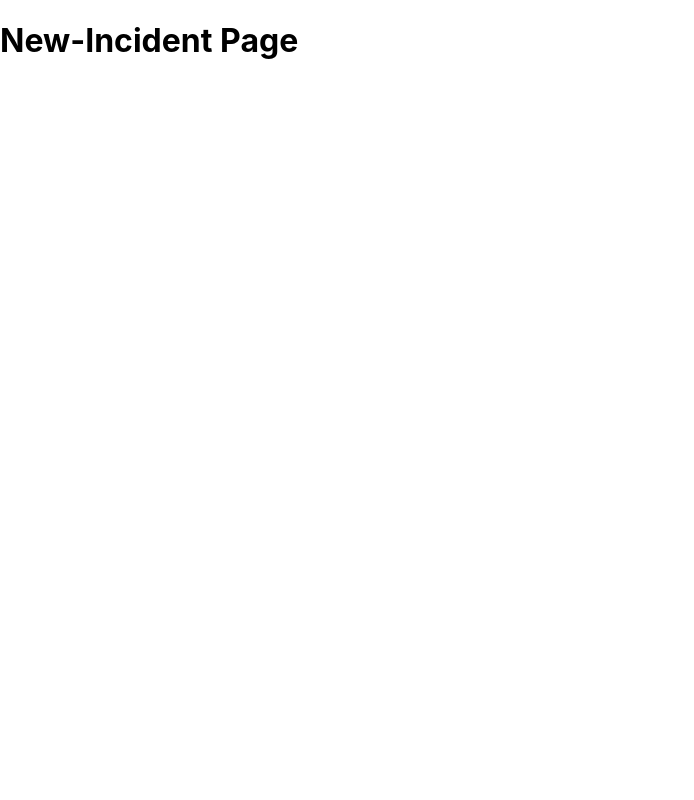
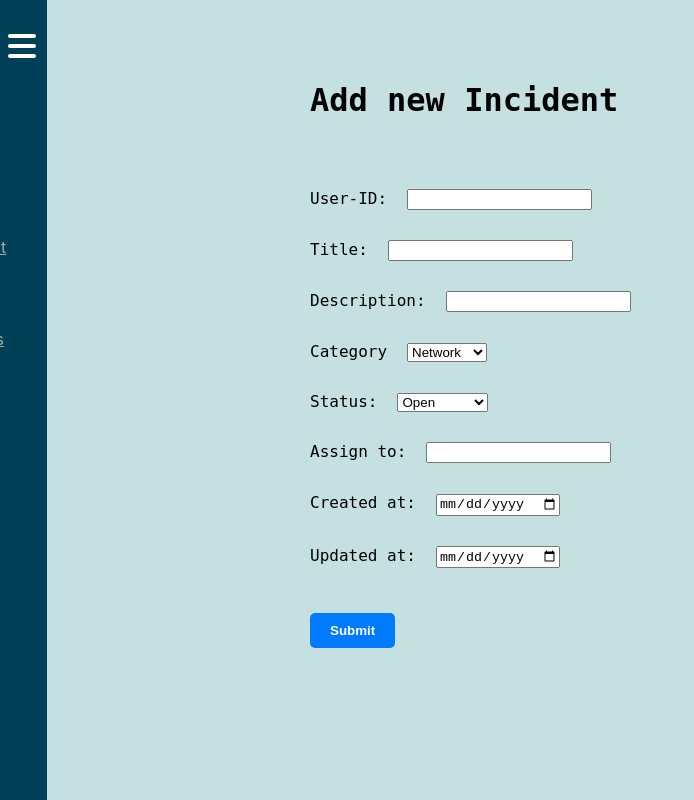
Before and after one commit to guelkuk/incident-management, a React (Create React App) app in the folder frontend/: page /newincident in a window 1280 px wide. Shown: the whole page, without its empty margins (0-694 px from the left). Built offline with nearby package versions, Linux system fonts and the light colour scheme.

Commit message:
frontend-newIncident

```diff
--- a/frontend/package.json
+++ b/frontend/package.json
@@ -12,6 +12,7 @@
     "@testing-library/user-event": "^13.5.0",
     "react": "^19.2.0",
     "react-dom": "^19.2.0",
+    "react-hook-form": "^7.65.0",
     "react-loaders": "^3.0.1",
     "react-router-dom": "^7.9.4",
     "react-scripts": "5.0.1",
--- a/frontend/src/App.js
+++ b/frontend/src/App.js
@@ -8,13 +8,13 @@ import NewIncident from './components/NewIncident/NewIncident';
 function App() {
     return (
         <Router>
-        <Routes>
-            <Route path="/" element={<Layout />}>
-                <Route index element={<Home />} />
-            </Route>
-            <Route path="newincident" element={<NewIncident />}></Route>
-            <Route path="myincident" element={<MyIncident />}></Route>
-        </Routes>
+            <Routes>
+                <Route path="/" element={<Layout />}>
+                    <Route index element={<Home />} />
+                    <Route path="newincident" element={<NewIncident />}/>
+                    <Route path="myincident" element={<MyIncident />}/>
+                </Route>
+            </Routes>
         </Router>
     );
 }
--- a/frontend/src/App.scss
+++ b/frontend/src/App.scss
@@ -1,5 +1,5 @@
 $primary-color: #C5E0E0;
 
 body {
-  font-family: Ebrima, sans-serif;
+  //font-family: Ebrima, sans-serif;
 }
--- a/frontend/src/components/Layout/Layout.scss
+++ b/frontend/src/components/Layout/Layout.scss
@@ -5,10 +5,9 @@
 }
 
 .page {
-  flex: 1;
-  margin-top: 250px;
-  margin-left: 40%;
-  //padding: 70px;
+  margin-left: 220px;
+  padding: 40px;
   background-color: #C5E0E0;
-  display: flow;
+  display: flex;
+  flex-direction: column;
 }
--- a/frontend/src/components/NewIncident/NewIncident.js
+++ b/frontend/src/components/NewIncident/NewIncident.js
@@ -1,9 +1,61 @@
 import './NewIncident.scss'
 import React from 'react'
+import { useForm } from "react-hook-form";
 
 const   NewIncident = () => {
+    const { handleSubmit, register, formState: { errors } } = useForm();
+    const onSubmit = values => console.log(values);
+
     return(
-        <div><h1>New-Incident Page</h1></div>
+        <div><h1>Add new Incident</h1>
+            <form onSubmit={handleSubmit(onSubmit)}>
+                <label>
+                    User-ID:
+                    <input type="number" />
+                </label>
+                <label>
+                    Title:
+                    <input type="text" />
+                </label>
+                <label>
+                    Description:
+                    <input type="text" />
+                </label>
+                <label>
+                    Category
+                    <select>
+                        <option value="Network">Network</option>
+                        <option value="Software">Software</option>
+                        <option value="Hardware">Hardware</option>
+                        <option value="Security">Security</option>
+                        <option value="Access">Access</option>
+                        <option value="Other">Other</option>
+                    </select>
+                </label>
+                <label>
+                    Status:
+                    <select>
+                        <option value="Open">Open</option>
+                        <option value="In Progress">In Progress</option>
+                        <option value="Resolved">Resolved</option>
+                        <option value="Closed">Closed</option>
+                    </select>
+                </label>
+                <label>
+                    Assign to:
+                    <input type="text" />
+                </label>
+                <label>
+                    Created at:
+                    <input type="Date" />
+                </label>
+                <label>
+                    Updated at:
+                    <input type="Date" />
+                </label>
+                <button type="submit">Submit</button>
+            </form>
+        </div>
     )
 }
 export default NewIncident
--- a/frontend/src/components/NewIncident/NewIncident.scss
+++ b/frontend/src/components/NewIncident/NewIncident.scss
@@ -0,0 +1,39 @@
+h1{
+  padding-top: 20px;
+  padding-left: 50px;
+  margin-bottom: 70px;
+  font-family: "Monospace", monospace;
+}
+
+form{
+  padding-left: 50px;
+}
+
+label{
+  display: block;
+  flex-direction: column;
+  margin-bottom: 30px;
+  font-weight: 500;
+  font-family: "Monospace", monospace;
+}
+
+label input,
+label select {
+  margin-left: 20px;
+
+}
+
+button{
+  margin-top: 15px;
+  padding: 10px 20px;
+  border: none;
+  border-radius: 5px;
+  background-color: #007bff;
+  color: white;
+  font-weight: bold;
+  cursor: pointer;
+}
+
+button:hover {
+  background-color: #0056b3;
+}
```
Also changed, not shown: 2 other files (tests, documents, lock files or other folders).
